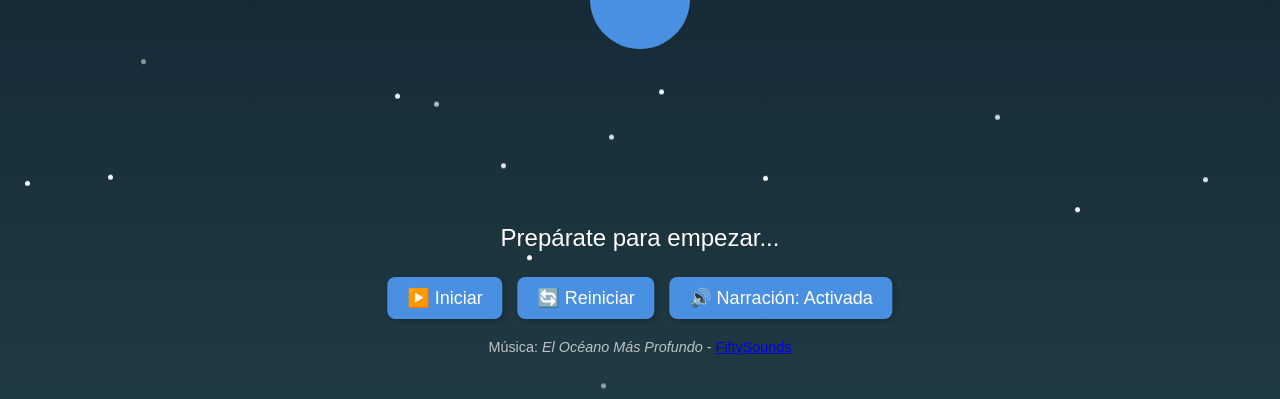
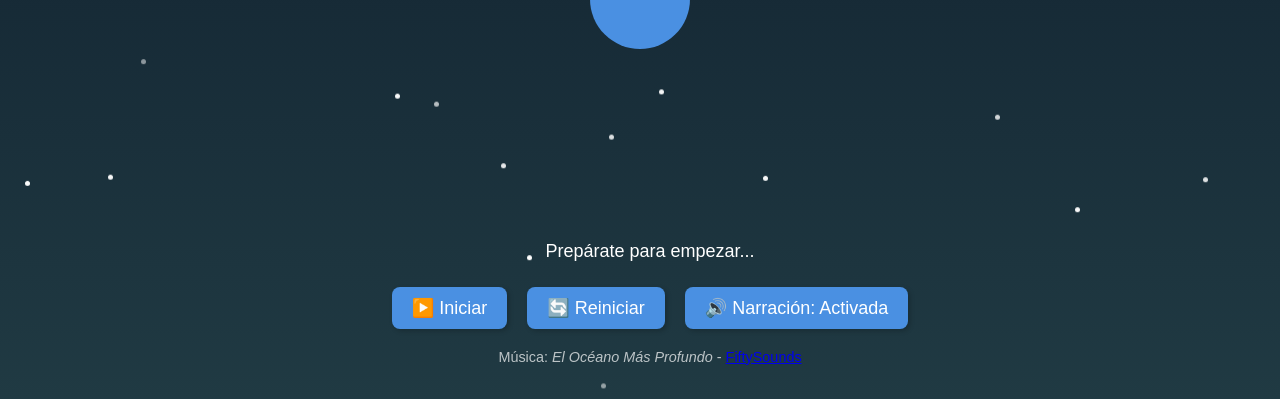
Before and after one commit to AISpectra/Spectra, a Flask app: page /respiracion in a window 1280 px wide. Shown: the part 401-800 px from the top of the page. Run offline with Flask 3, Linux system fonts and the light colour scheme; the visitor is signed in with stand-in values (Sample User, id 1); parts of the project's set-up code (start-up, migrations or seed data) failed here and were passed over; some libraries are stand-ins or nearby versions.

Commit message:
Respiracion

```diff
--- a/templates/respiracion.html
+++ b/templates/respiracion.html
@@ -25,14 +25,14 @@
         }
         .bottom-container {
             position: fixed;
-            bottom: 20px;
-            left: 50%;
-            transform: translateX(-50%);
-            width: auto; /* Cambiado de 100% a auto para que no bloquee todo */
+            bottom: 10px;
+            left: 0;
+
+            width: 100%; /* Cambiado de 100% a auto para que no bloquee todo */
             text-align: center;
             padding: 10px;
             background: rgba(0, 0, 0, 0); /* Para hacerlo más sutil */
-            border-radius: 10px;
+            border-radius: 0px;
             z-index: 2;
             pointer-events: auto; /* Bloquea clics en el contenedor */
         }
@@ -47,12 +47,21 @@
             margin: 20px auto;
         }
         .text {
-            font-size: 24px;
-            margin-top: 20px;
+            font-size: 18px;
+            margin-bottom: 20px;
+            max-width: 100%; /* Evita que el texto se corte en pantallas pequeñas */
+            word-wrap: break-word; /* Permite que las palabras largas se rompan en otra línea */
         }
+
         .controls {
-            margin-top: 20px;
+            display: flex;
+            justify-content: center; /* Centra los botones horizontalmente */
+            gap: 10px; /* Espaciado entre los botones */
+            width: 100%;
+            max-width: 600px; /* Limita el ancho de los botones */
+            margin: auto;
         }
+
         .particles {
             position: absolute;
             width: 100vw;
```
